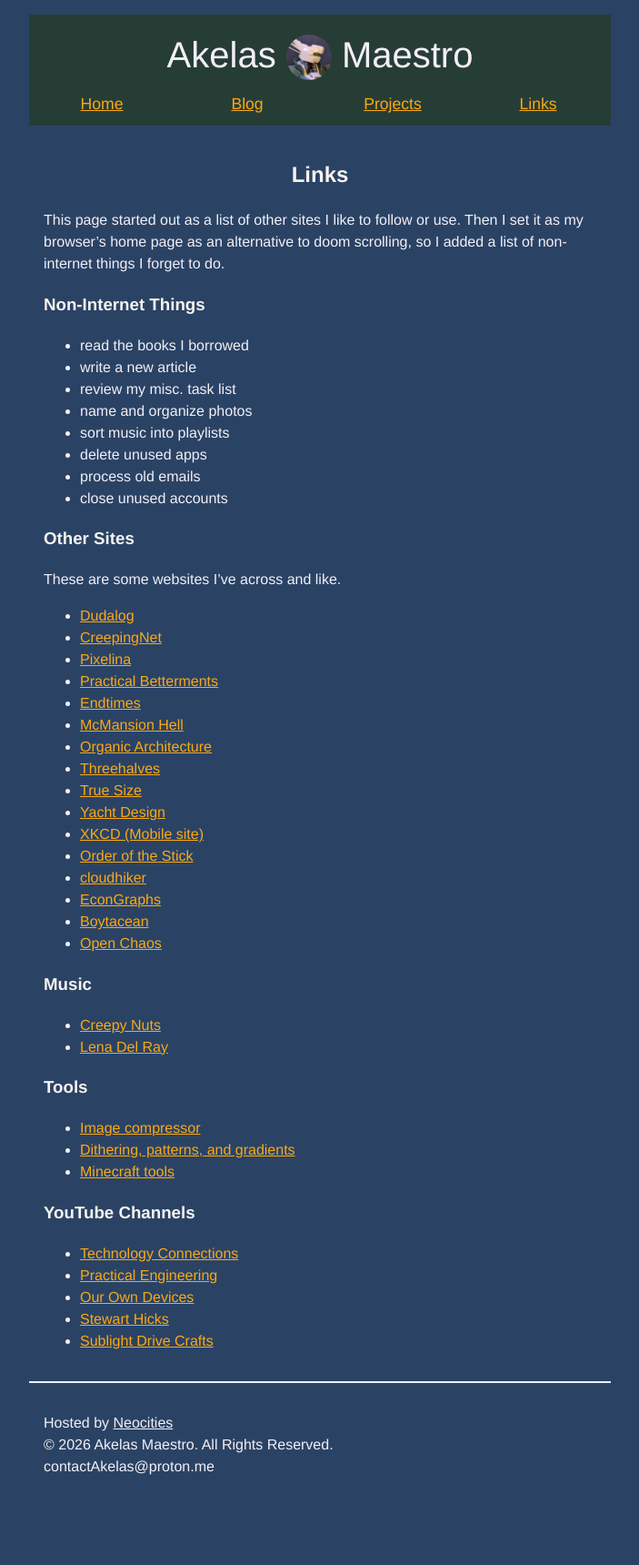
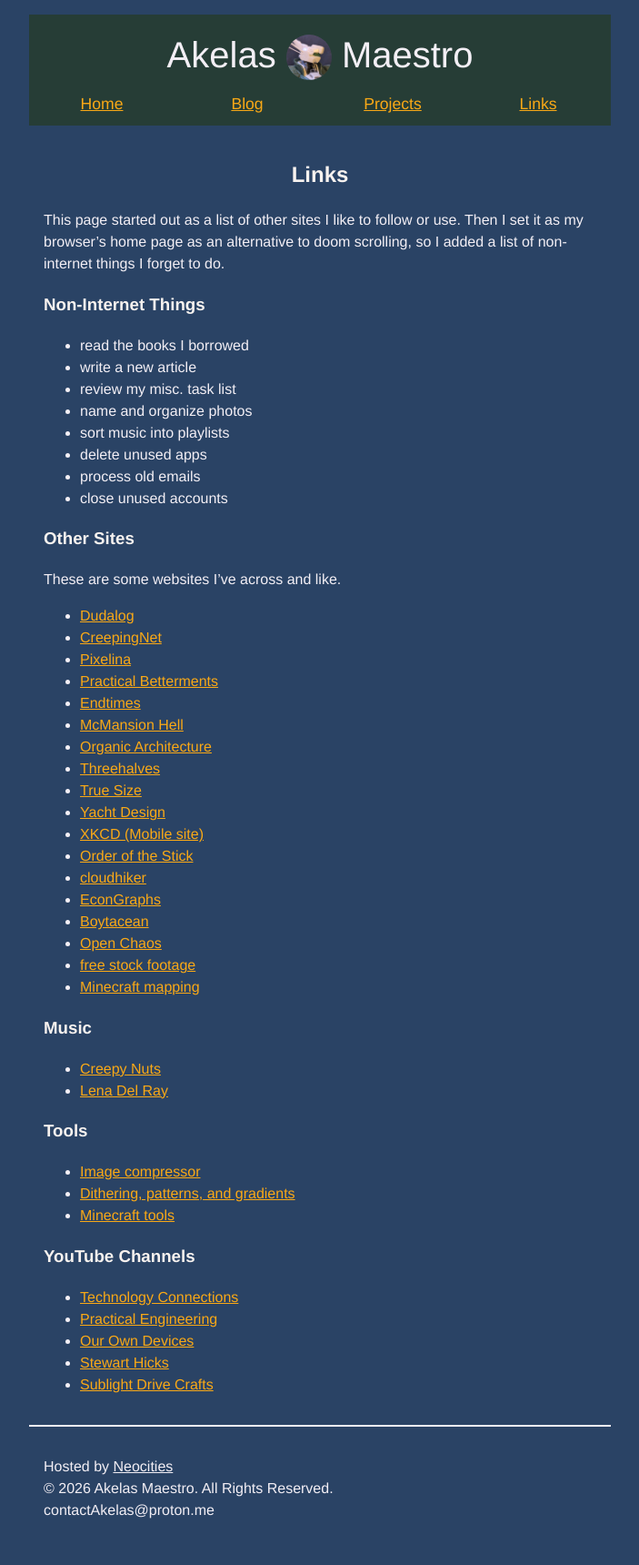
Before and after one commit to AkelasMaestro/akelasmaestro.github.io, a Jekyll site: the page built from links.md, in a window 1280 px wide. Shown: the whole page at 91% size, without its empty margins (288-991 px from the left). Built offline with Jekyll 4.4.1, drawn with Linux system fonts in a browser that asks for light colours; before the commit the page ends 1672 px from its top, so only the background shows below that.

Commit message:
[PUBLISHER] Merge #35

```diff
--- a/links.md
+++ b/links.md
@@ -30,15 +30,17 @@ These are some websites I've across and like.
 - [Endtimes](https://endtimes.dev/)
 - [McMansion Hell](https://mcmansionhell.com/)
 - [Organic Architecture](https://www.oshatz.com/index.htm)
-- [Threehalves](satyress.com)
-- [True Size](thetruesize.com)
+- [Threehalves](https://www.satyress.com/)
+- [True Size](https://thetruesize.com/)
 - [Yacht Design](https://georgebuehler.com/)
 - [XKCD (Mobile site)](https://m.xkcd.com/)
 - [Order of the Stick](https://www.giantitp.com/comics/oots.html)
 - [cloudhiker](https://cloudhiker.net/)
-- [EconGraphs]([Sketching a Function: Critical Points, Asymptotes, and Curvature - EconGraphs](https://www.econgraphs.org/textbooks/econ50Qfall24/week1/lecture2/sketching))
+- [EconGraphs](https://www.econgraphs.org/textbooks/econ50Qfall24/week1/lecture2/sketching)
 - [Boytacean](https://boytacean.joao.me/)
 - [Open Chaos](https://www.openchaos.dev/#votes)
+- [free stock footage](https://www.destockd.com/)
+- [Minecraft mapping](https://bluemap.bluecolored.de/)
 
 
 ### Music
```
